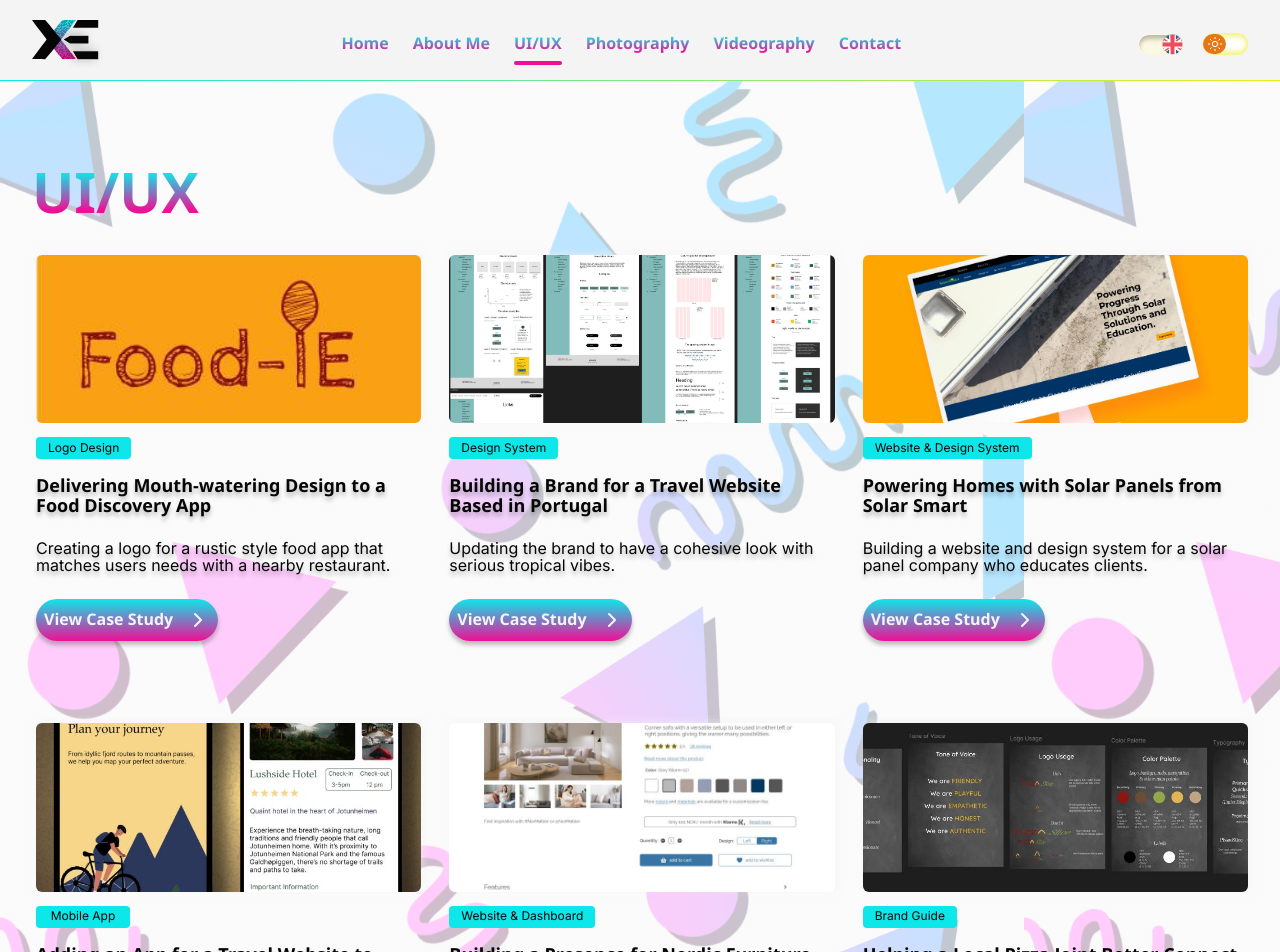
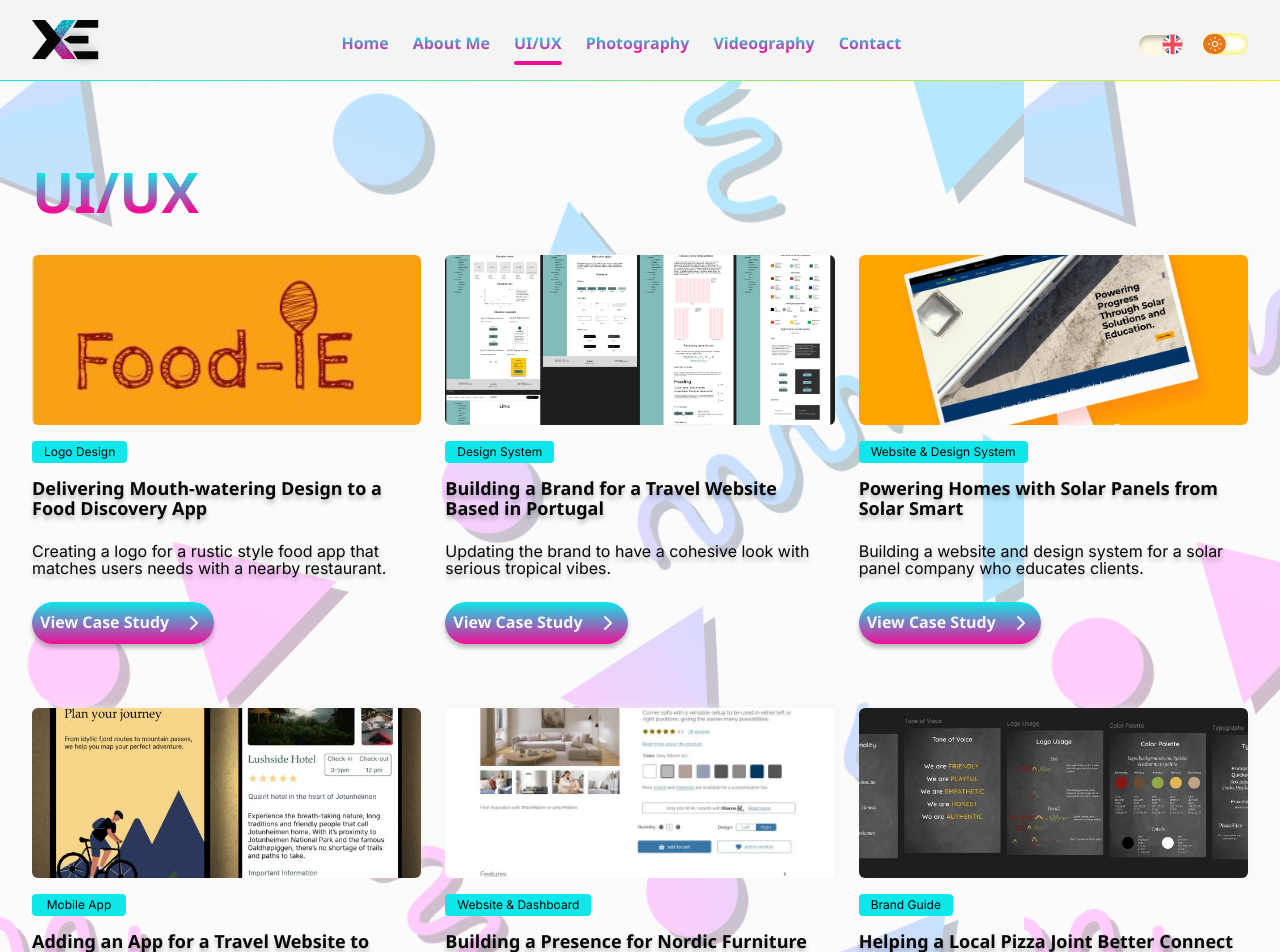
Before and after one commit to duct-tape-deployments/devin-portfolio, a React (Vite) app: page /ui-ux in a window 1280 px wide. Shown: the top 952 px of the page. Built offline with nearby package versions, Linux system fonts and the light colour scheme; a web font is replaced by a local one.

Commit message:
fix(uiux): card and grid gaps from the design system

```diff
--- a/src/components/portfolio/PortfolioCard.tsx
+++ b/src/components/portfolio/PortfolioCard.tsx
@@ -16,7 +16,7 @@ export function PortfolioCard({ caseStudy }: PortfolioCardProps) {
   const content = caseStudy.content[language];
 
   return (
-    <article className="ml-1 flex flex-col gap-3.5">
+    <article className="flex flex-col gap-4">
       {caseStudy.image && (
         <div className="overflow-hidden rounded-md shadow-glow-image">
           <img src={caseStudy.image} alt="" className="aspect-16/7 w-full object-cover" />
@@ -24,7 +24,7 @@ export function PortfolioCard({ caseStudy }: PortfolioCardProps) {
       )}
 
       <div>
-        <p className="badge mb-4.25">{content.category}</p>
+        <p className="badge mb-4">{content.category}</p>
 
         <h2 className="text-h5 leading-display font-bold text-foreground text-shadow-drop">
           {content.title}
--- a/src/pages/UiUx.tsx
+++ b/src/pages/UiUx.tsx
@@ -23,7 +23,7 @@ function UiUx() {
           <h1 className="title-gradient">UI/UX</h1>
         </header>
 
-        <div className="grid gap-x-16 gap-y-20.5 md:grid-cols-2 lg:grid-cols-3 lg:gap-x-6">
+        <div className="grid gap-y-12 md:grid-cols-2 md:gap-x-5 lg:grid-cols-3 lg:gap-x-6 lg:gap-y-16">
           {caseStudies.map((caseStudy) => (
             <PortfolioCard key={caseStudy.slug} caseStudy={caseStudy} />
           ))}
```
